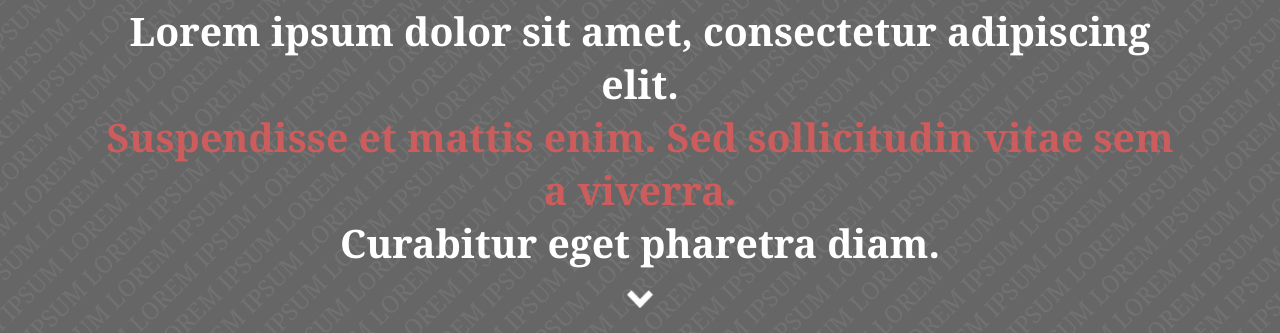
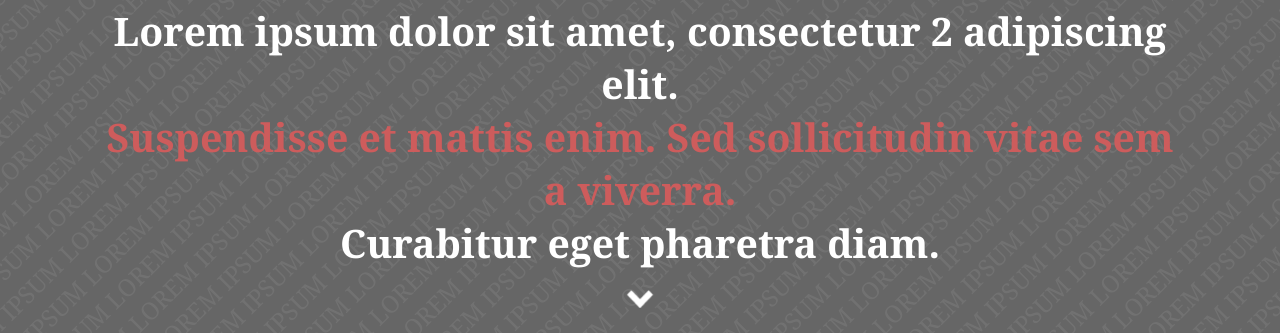
Before and after one commit to thedaviddelta/campaign-web-template, a plain HTML site: page index.html in a window 1280 px wide. Shown: the part 467-800 px from the top of the page. Drawn offline with nearby package versions, Linux system fonts and the light colour scheme.

Commit message:
Header word changing

```diff
--- a/index.html
+++ b/index.html
@@ -49,7 +49,16 @@
                     <img src="images/logo.png" alt="logo">
                 </div>
                 <div class="content">
-                    <span>Lorem ipsum dolor sit amet, consectetur adipiscing elit.</span> <br>
+                    <span>Lorem ipsum dolor sit amet, consectetur</span>
+                    <div class="changing">
+                        <span class="active">1</span>
+                        <span>2</span>
+                        <span>3</span>
+                        <span>4</span>
+                        <span>5</span>
+                    </div>
+                    <span>adipiscing elit.</span>
+                    <br>
                     <span class="accent">Suspendisse et mattis enim. Sed sollicitudin vitae sem a viverra.</span> <br>
                     <span>Curabitur eget pharetra diam.</span>
                 </div>
--- a/index.js
+++ b/index.js
@@ -2,6 +2,7 @@ const bgContent = document.querySelector(".bg .content");
 const nav = document.querySelector(".nav");
 const header = document.querySelector(".header");
 const arrow = document.querySelector(".header .arrow img");
+const changing = Array.from(document.querySelectorAll(".header .content .changing span"));
 
 bgContent.textContent = `${bgContent.textContent} `.repeat(3000);
 
@@ -28,3 +29,9 @@ tns({
     nav: false,
     controls: false
 });
+
+setInterval(() => {
+    const index = changing.findIndex(span => span.classList.contains("active"));
+    changing[index].classList.remove("active");
+    changing[index <= length ? index + 1 : 0].classList.add("active");
+}, 5000);
--- a/styles.css
+++ b/styles.css
@@ -92,6 +92,15 @@ body {
     font-weight: bold;
     color: var(--color-secondary);
     margin: 0 7.5vw;
+}
+
+.header .content .changing, .header .content .changing span.active {
+    display: inline !important;
+}
+
+.header .content .changing span {
+    display: none;
+    transition: 0.5s;
 }
 
 .header .arrow img {
```
